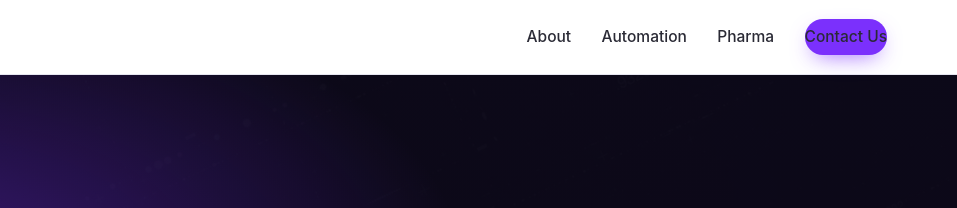
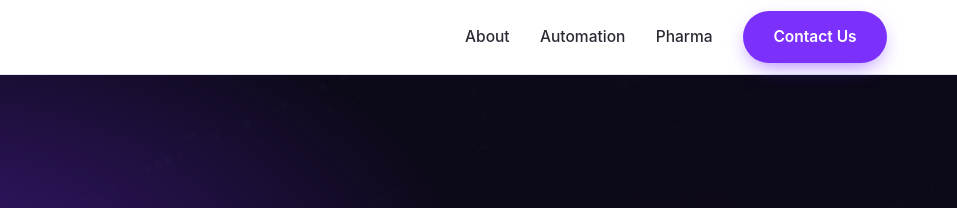
Before and after one commit to mokhfur/metalytics.co.uk, a plain HTML site: page index.html in a window 1280 px wide. Shown: the top 208 px of the page, 323-1280 px from the left. Drawn offline with Linux system fonts and the light colour scheme.

Commit message:
Fix the Contact Us button being squeezed in the header
The `.nav a` rules are more specific than `.btn`, so they stripped the
button's horizontal padding to zero and rendered its label in body text
colour: the pill measured 82px against 139px of text, which spilled out of
its background.

Restore padding and colour with a `.nav .btn` rule, and stop buttons
shrinking or wrapping anywhere with white-space:nowrap and flex:0 0 auto.
The pill is now 144x52px at every desktop width, and full-width in the
mobile menu.

Co-Authored-By: Claude Opus 5 <noreply@anthropic.com>
Claude-Session: https://claude.ai/code/session_012u2WizmAYK8gWb2rJt8nLm

```diff
--- a/assets/css/site.css
+++ b/assets/css/site.css
@@ -53,12 +53,15 @@ p{margin:0 0 1.1em}
   backdrop-filter:saturate(140%) blur(10px);border-bottom:1px solid var(--line);
 }
 .site-header .wrap{display:flex;align-items:center;gap:1.5rem;min-height:74px}
-.brand{display:flex;align-items:center;flex:0 0 auto}
+.brand{display:flex;align-items:center;flex:0 1 auto;min-width:0}
 .brand img{width:190px}
-.nav{margin-left:auto;display:flex;align-items:center;gap:1.9rem}
+.nav{margin-left:auto;display:flex;align-items:center;gap:1.9rem;flex:0 0 auto}
 .nav a{color:var(--text);font-size:.97rem;font-weight:500;text-decoration:none;position:relative;padding:.3rem 0}
 .nav a:hover{color:var(--violet-600)}
 .nav a[aria-current="page"]{color:var(--violet-600)}
+/* the .nav a rules above are more specific than .btn — restore the button */
+.nav .btn{padding:.8rem 1.9rem;color:#fff;font-weight:600}
+.nav .btn:hover,.nav .btn:focus{color:#fff;text-decoration:none}
 .nav a[aria-current="page"]::after{
   content:"";position:absolute;left:0;right:0;bottom:-2px;height:2px;background:var(--violet);border-radius:2px;
 }
@@ -68,6 +71,7 @@ p{margin:0 0 1.1em}
 /* ---------- buttons ---------- */
 .btn{
   display:inline-block;border:0;cursor:pointer;font:inherit;font-weight:600;font-size:.97rem;
+  white-space:nowrap;flex:0 0 auto;
   padding:.78rem 1.75rem;border-radius:999px;text-decoration:none;text-align:center;
   transition:transform .15s ease,box-shadow .15s ease,background-color .15s ease;
 }
```
